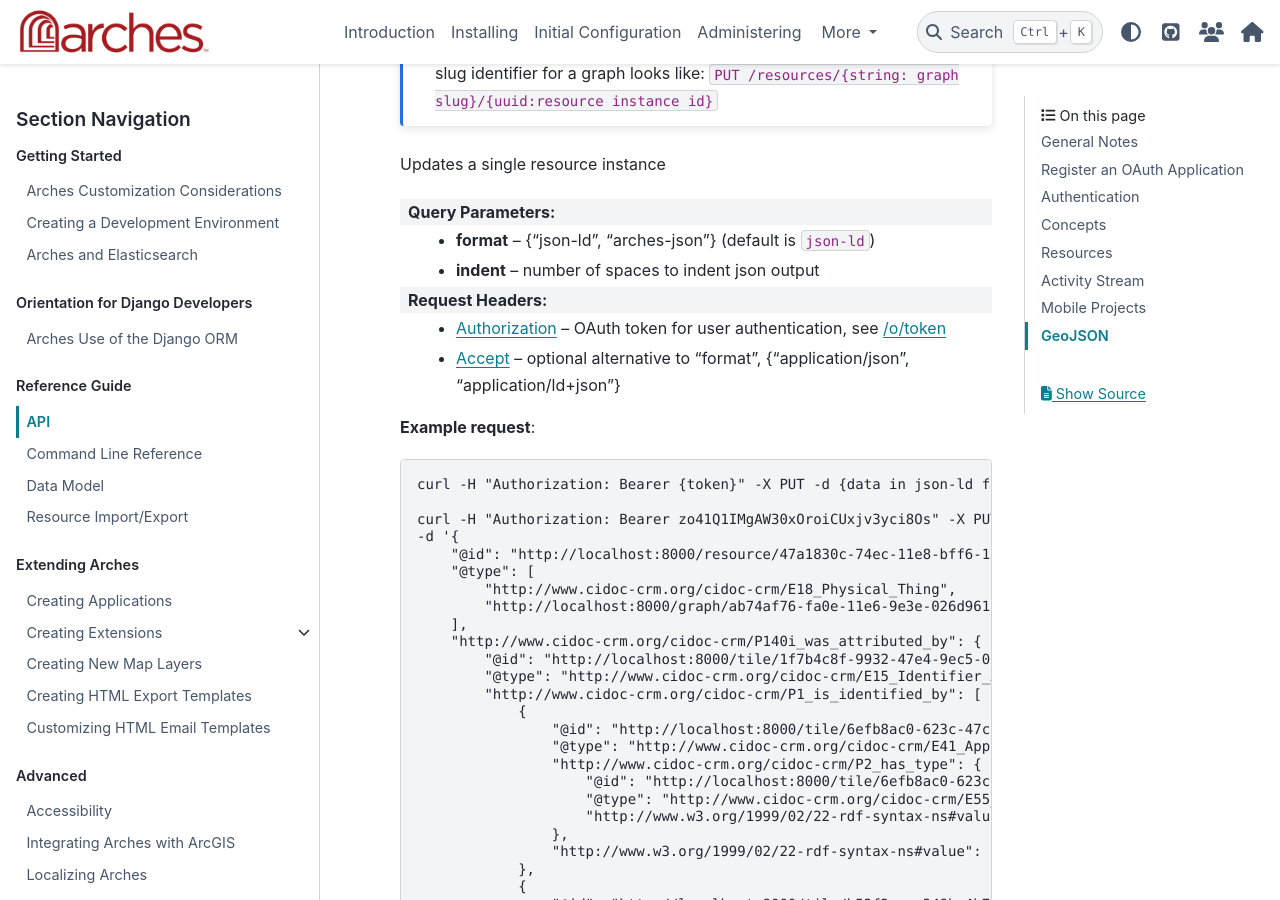
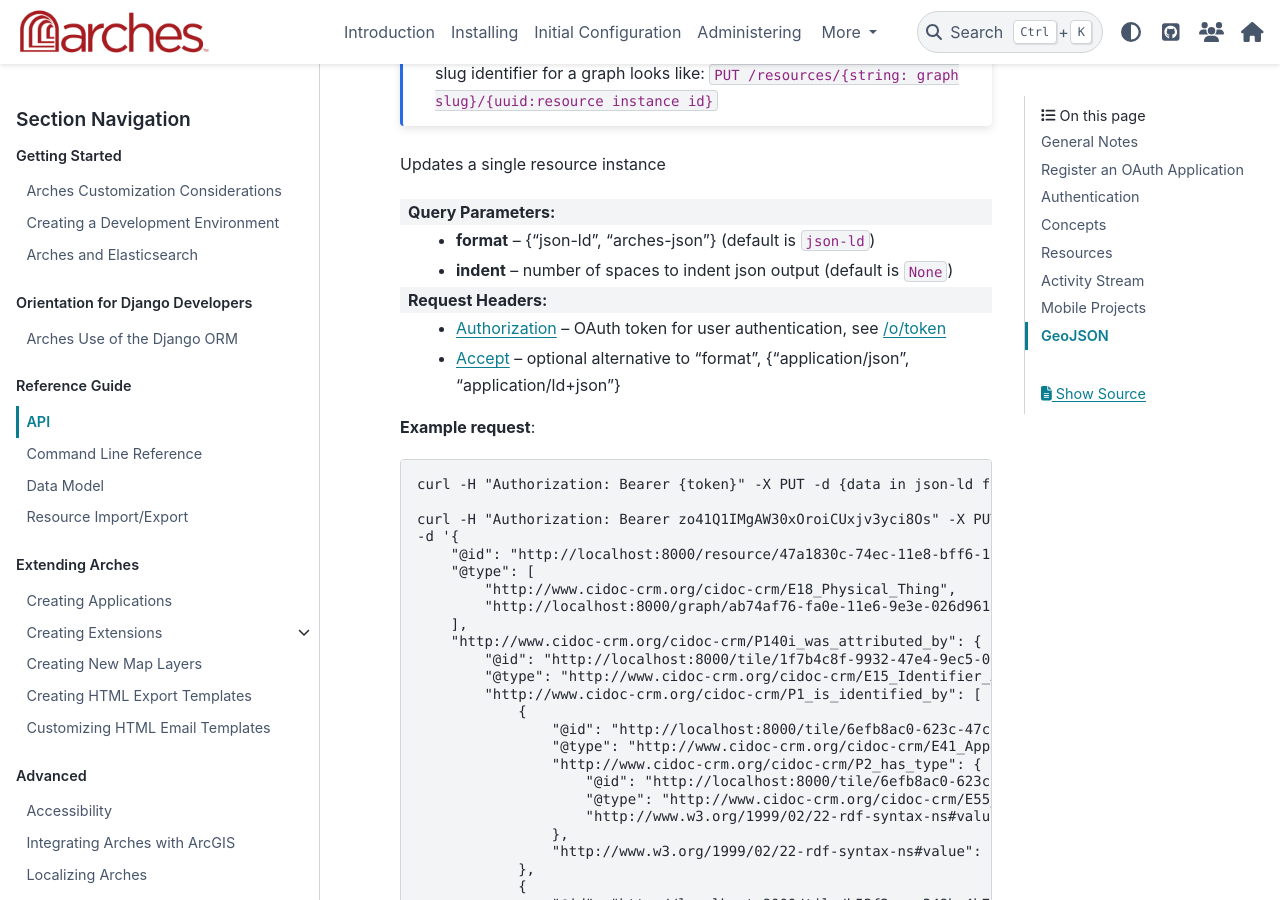
Before and after one commit to archesproject/arches-docs, a Sphinx documentation site: the page built from docs/developing/reference/api.rst, in a window 1280 px wide and 900 px high, scrolled down 10003 px. Built offline with Sphinx 7.4.7 and the PyData theme 0.15.4, drawn with Linux system fonts in a browser that asks for light colours.

Commit message:
Update docs/developing/reference/api.rst
Co-authored-by: Rob Gaston <rgaston@fargeo.com>

```diff
--- a/docs/developing/reference/api.rst
+++ b/docs/developing/reference/api.rst
@@ -507,7 +507,7 @@
     Updates a single resource instance
 
     :query format: {"json-ld", "arches-json"} (default is ``json-ld``)
-    :query indent: number of spaces to indent json output
+    :query indent: number of spaces to indent json output (default is ``None``)
     :reqheader Authorization: OAuth token for user authentication, see :ref:`/o/token <auth>`
     :reqheader Accept: optional alternative to "format", {"application/json", "application/ld+json"}
 
```
